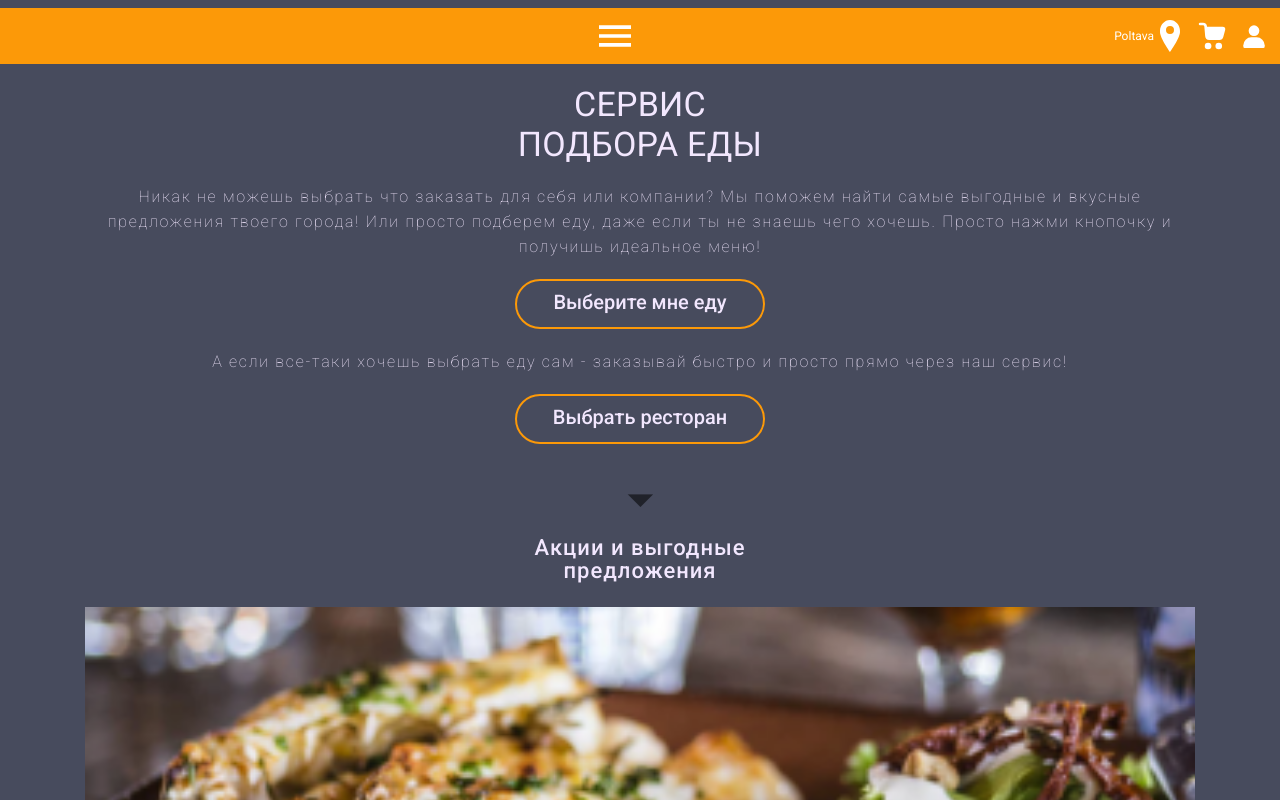
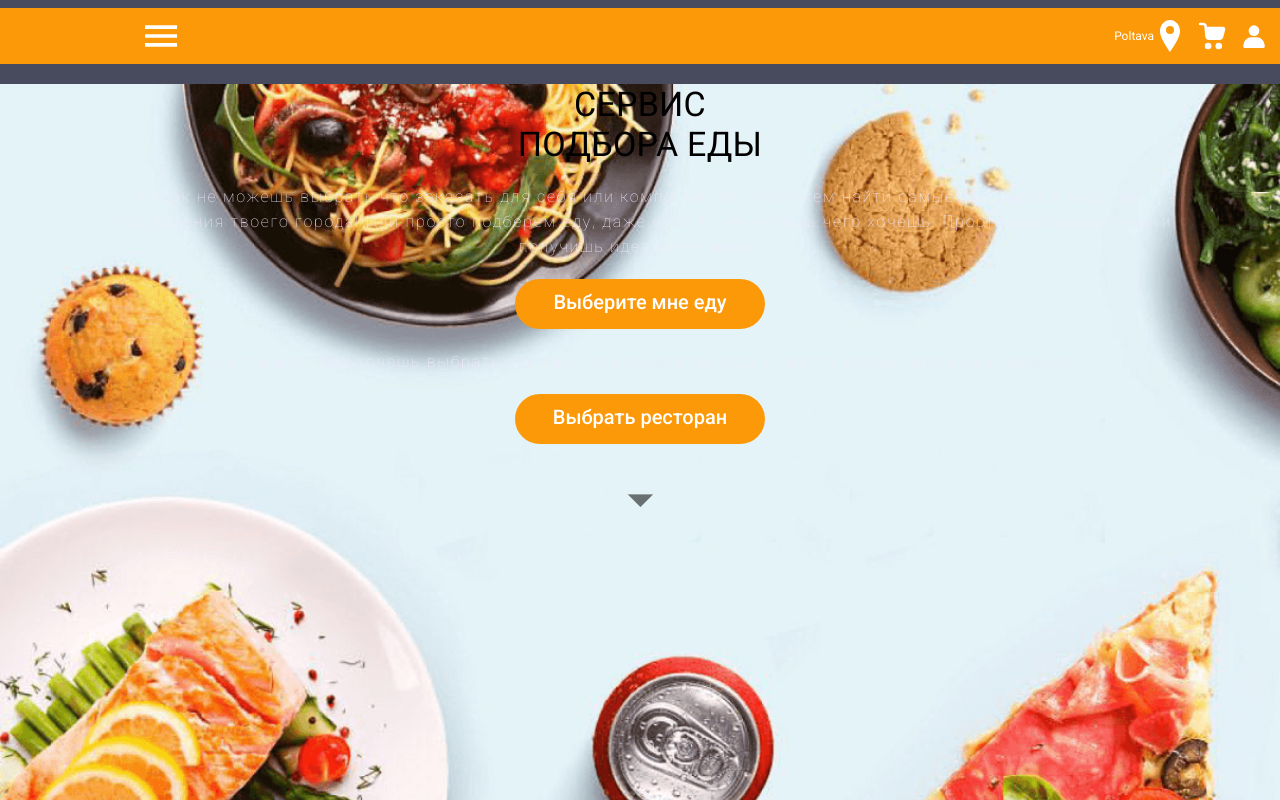
Before and after one commit to RZD7704/RandomFood, a website: page app/index.html in a window 1280 px wide. Shown: the top 800 px of the page. Drawn offline with Linux system fonts and the light colour scheme; some packages are replaced by stand-ins of ours.

Commit message:
desktop version

```diff
--- a/app/index.html
+++ b/app/index.html
@@ -23,6 +23,7 @@
 <body>
 	<header class="header" id="header">
 		<div class="header__first">
+			<div class="header-left">
 				<div class="logo1">
 					<a class="logo-header" href="#">
 						<svg class="icon">
@@ -35,6 +36,7 @@
 						<use xlink:href="images/sprite.svg#burger-menu"></use>
 					</svg>
 				</button>
+			</div>
 			<div class="profile-icons">
 				<p>Poltava</p>
 				<svg class="icon">
--- a/app/scss/layout/_general.scss
+++ b/app/scss/layout/_general.scss
@@ -15,9 +15,12 @@ html {
 
 body,
 html {
+	@media (max-width: 900px) {
+
+	}
 	min-height: 100%;
 	width: 100%;
-	background-color: #474B5D;
+	background: #474B5D;
 	font-family: $robo;
 }
 
--- a/app/scss/modules/_header.scss
+++ b/app/scss/modules/_header.scss
@@ -1,4 +1,6 @@
 .header{
+
+
     &__first {
         background-color: var(--orange);
         height: 56px;
@@ -12,6 +14,9 @@
         display: flex;
         justify-content: space-between;
     }
+}
+.header-left {
+    display: flex;
 }
 
 .profile-icons {
@@ -39,8 +44,9 @@
 .btn-menu {
     height: 100%;
     width: 10%;
-   text-align: center;
+   text-align: left;
    background-color: inherit;
+   margin-left: 20px;
 }
  p {
      color: white;
@@ -56,7 +62,7 @@
 
     svg.icon  {
         width: 100px;
-        height: 72px;
+        height: 55px;
     }
  }
 
--- a/app/scss/modules/_main.scss
+++ b/app/scss/modules/_main.scss
@@ -1,9 +1,20 @@
-
+.main {
+    @media (min-width: 900px) {
+        background: url(../images/desktop-bg.png)no-repeat;
+        background-size: cover;
+        min-width: 100%;
+        height: 100vh;
+    }
+}
 .title {
+    @media (min-width: 900px) {
+        color: black;
+    }
     margin-top: 0;
 }
 
 .button {
+
     display: flex;
     justify-content: center;
     // align-items: center;
@@ -11,6 +22,10 @@
 }
 
 .btn {
+    @media (min-width: 900px) {
+        color: white;
+        background-color: var(--orange);
+    }
     background-color: inherit;
     border: 2px solid var(--orange);
     color: var(--white);
```
Also changed, not shown: app/css/global.min.css, app/images/desktop-bg.png (added), dist/images/desktop-bg.png (added). Lines whose indentation alone changed are shown as unchanged.
